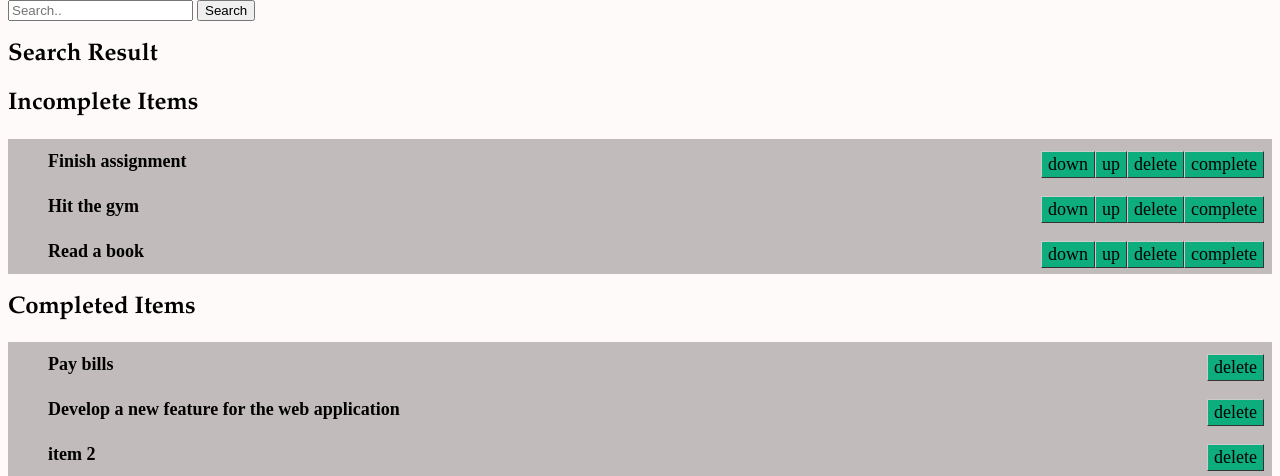
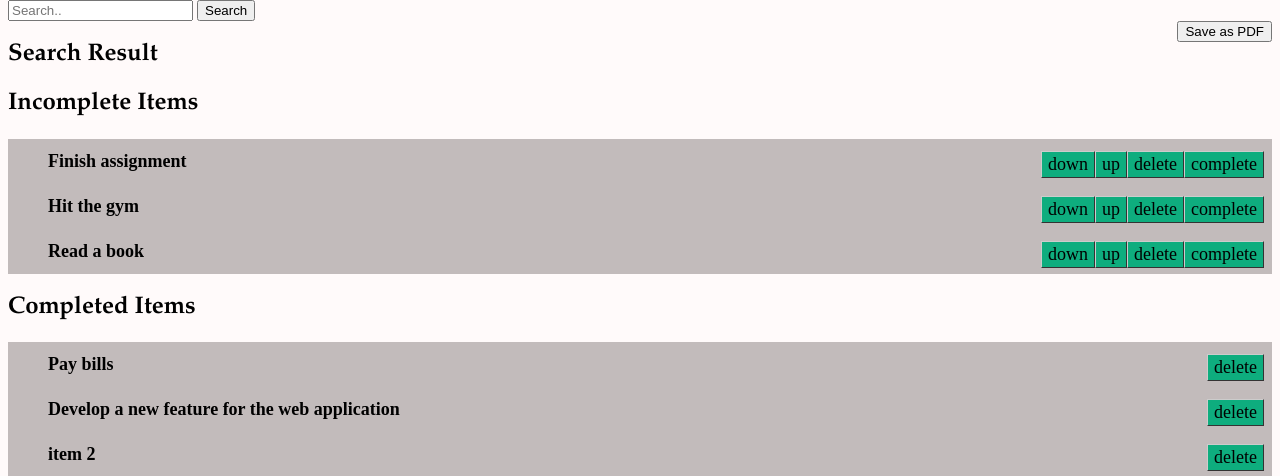
Before and after one commit to Besfort21/Flask_Todo_List, a Flask app: page / in a window 1280 px wide. Shown: the part 170-646 px from the top of the page. Run offline with Flask 2, Linux system fonts and the light colour scheme; data comes from the database, SQL or seed files in the repository; both versions use the stored data as it was after the commit; some libraries are stand-ins or nearby versions.

Commit message:
Save to-do list as PDF
Save to-do list as pdf using html2pdf.js

```diff
--- /dev/null
+++ b/static/save_as_pdf.js
@@ -0,0 +1,14 @@
+window.onload = function(){
+    document.getElementById("download").addEventListener("click",()=>{
+        const svpdf = this.document.getElementById("save_as_pdf");
+        var opt = {
+            margin: 1,
+            filename: 'myfile.pdf',
+            image: { type: 'jpeg', quality: 0.98 },
+            html2canvas: { scale: 2 },
+            jsPDF: { unit: 'in', format: 'letter', orientation: 'portrait' }
+        };
+        html2pdf().from(svpdf).set(opt).save();
+
+    })
+}
--- a/templates/index.html
+++ b/templates/index.html
@@ -7,6 +7,8 @@
     <meta name="viewport" content="width=device-width, initial-scale=1.0">
     <link rel="stylesheet" type="text/css" href="{{ url_for('static',filename='mystyle.css') }}">
     <script type="text/javascript" src="{{ url_for('static', filename='myscript.js') }}"></script>
+    <script type="text/javascript" src="{{ url_for('static', filename='save_as_pdf.js') }}"></script>
+    <script src="https://cdnjs.cloudflare.com/ajax/libs/html2pdf.js/0.9.2/html2pdf.bundle.js"></script>
 </head>
 
 <body>
@@ -22,6 +24,8 @@
             <input type="text" name="q" placeholder="Search..">
             <input type="submit" value="Search">
         </form>
+        <button style="float: right;" id="download">Save as PDF</button>
+        <div id="save_as_pdf">
             <ul>
                 <h2>Search Result</h2>
                 {% for todoitem in searchtodo %}
@@ -42,7 +46,6 @@
                     <a class='up button' href='#'>up</a>
                     <a class='down button' href='#'>down</a>
                 </li>
-            </li>
                 {% endfor %}
             </ul>
             <ul>
@@ -55,6 +58,7 @@
                 {% endfor %}
             </ul>
         </div>
+    </div>
 </body>
 
 </html>
```
Also changed, not shown: todo.db. Lines whose indentation alone changed are shown as unchanged.
